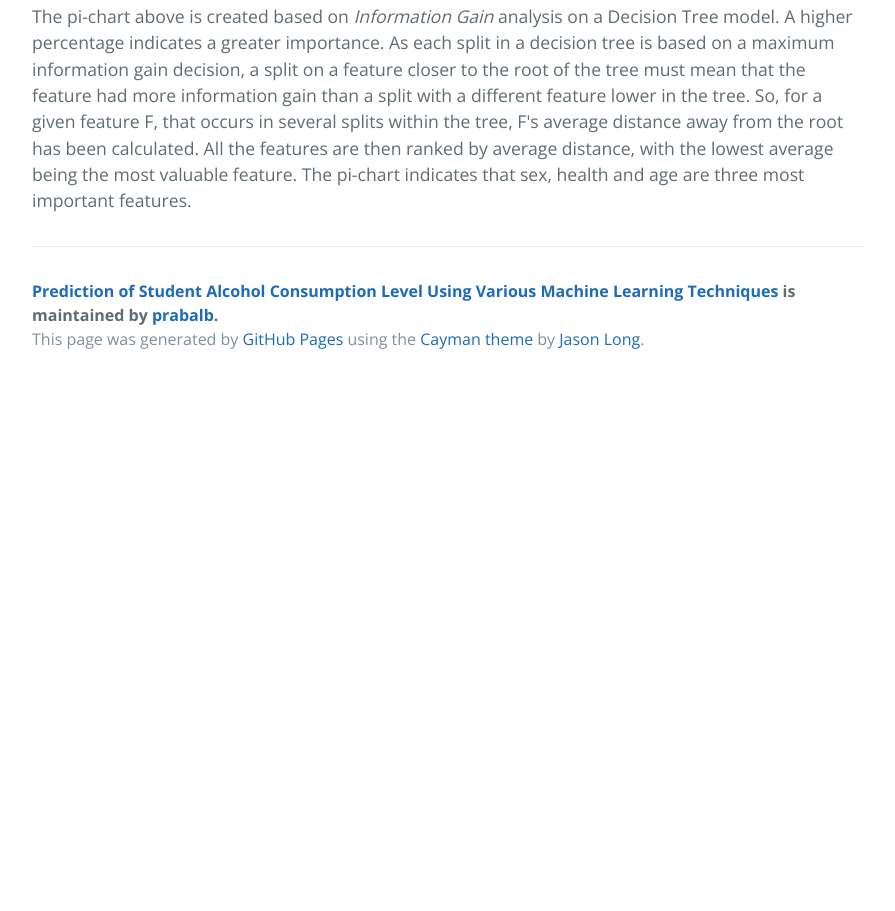
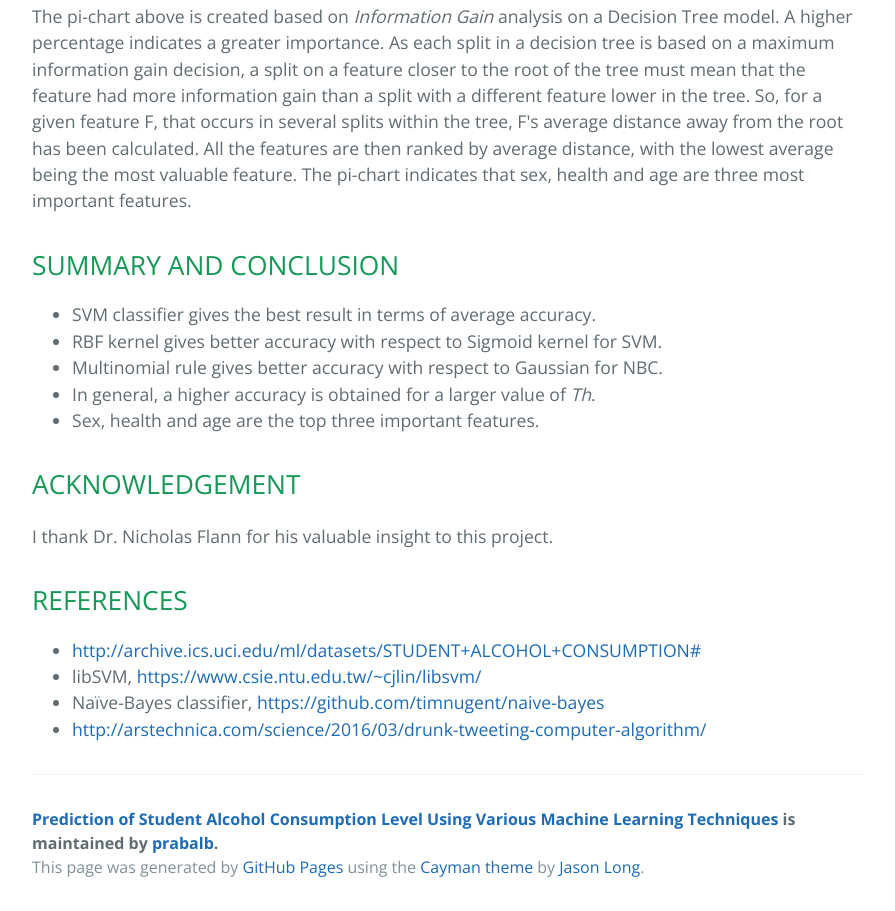
Before and after one commit to prabalb/prabalb.github.io, a plain HTML site: page index.html in a window 1280 px wide. Shown: the part 4539-5450 px from the top of the page, without its empty margins (192-1087 px from the left). Before the commit the page ends 4922 px from the top, so only its background shows below. Drawn offline with nearby package versions, Linux system fonts and the light colour scheme.

```diff
--- a/index.html
+++ b/index.html
@@ -88,6 +88,34 @@
 
 <p>The pi-chart above is created based on <em>Information Gain</em> analysis on a Decision Tree model. A higher percentage indicates a greater importance. As each split in a decision tree is based on a maximum information gain decision, a split on a feature closer to the root of the tree must mean that the feature had more information gain than a split with a different feature lower in the tree. So, for a given feature F, that occurs in several splits within the tree, F's average distance away from the root has been calculated. All the features are then ranked by average distance, with the lowest average being the most valuable feature. The pi-chart indicates that sex, health and age are three most important features.</p>
 
+<h2>
+<a id="summary-and-conclusion" class="anchor" href="#summary-and-conclusion" aria-hidden="true"><span aria-hidden="true" class="octicon octicon-link"></span></a>SUMMARY AND CONCLUSION</h2>
+
+<ul>
+<li>SVM classifier gives the best result in terms of average accuracy.</li>
+<li>RBF kernel gives better accuracy with respect to Sigmoid kernel for SVM.</li>
+<li>Multinomial rule gives better accuracy with respect to Gaussian for NBC.</li>
+<li>In general, a higher accuracy is obtained for a larger value of <em>Th</em>.</li>
+<li>Sex, health and age are the top three important features.</li>
+</ul>
+
+<h2>
+<a id="acknowledgement" class="anchor" href="#acknowledgement" aria-hidden="true"><span aria-hidden="true" class="octicon octicon-link"></span></a>ACKNOWLEDGEMENT</h2>
+
+<p>I thank Dr. Nicholas Flann for his valuable insight to this project.</p>
+
+<h2>
+<a id="references" class="anchor" href="#references" aria-hidden="true"><span aria-hidden="true" class="octicon octicon-link"></span></a>REFERENCES</h2>
+
+<ul>
+<li><a href="http://archive.ics.uci.edu/ml/datasets/STUDENT+ALCOHOL+CONSUMPTION#">http://archive.ics.uci.edu/ml/datasets/STUDENT+ALCOHOL+CONSUMPTION#</a></li>
+<li>libSVM, <a href="https://www.csie.ntu.edu.tw/%7Ecjlin/libsvm/">https://www.csie.ntu.edu.tw/~cjlin/libsvm/</a>
+</li>
+<li>Naïve-Bayes classifier, <a href="https://github.com/timnugent/naive-bayes">https://github.com/timnugent/naive-bayes</a>
+</li>
+<li><a href="http://arstechnica.com/science/2016/03/drunk-tweeting-computer-algorithm/">http://arstechnica.com/science/2016/03/drunk-tweeting-computer-algorithm/</a></li>
+</ul>
+
       <footer class="site-footer">
         <span class="site-footer-owner"><a href="https://github.com/prabalb/prabalb.github.io-alcohol.prediction">Prediction of Student Alcohol Consumption Level Using Various Machine Learning Techniques</a> is maintained by <a href="https://github.com/prabalb">prabalb</a>.</span>
 
```
Also changed, not shown: params.json (+1 -1 lines).
